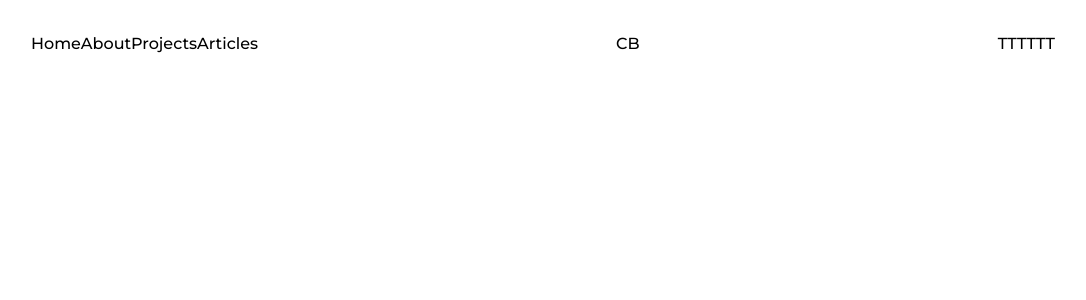
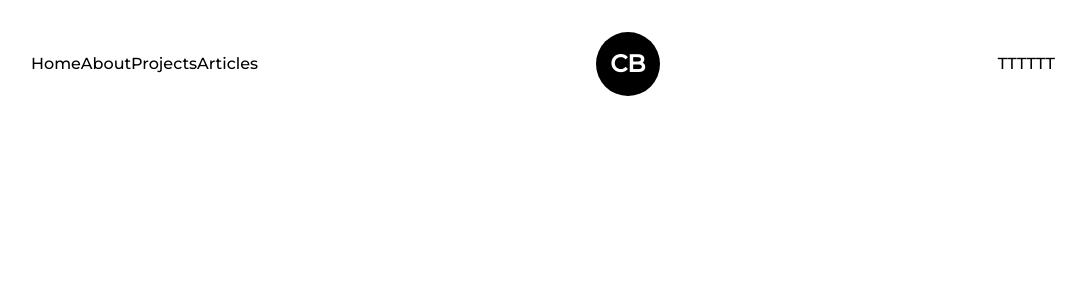
Before and after one commit to YM202c2100/tutorials, a Next.js app: page / in a window 1280 px wide. Shown: the top 300 px of the page, without its empty margins (97-1183 px from the left). Built offline with nearby package versions, Linux system fonts and the light colour scheme.

Commit message:
[style] ロゴを黒丸に設定

```diff
--- a/app/components/Logo.tsx
+++ b/app/components/Logo.tsx
@@ -2,7 +2,11 @@ import Link from "next/link"
 
 const Logo = ()=>{
   return(
-    <Link href="/">CB</Link>
+    <div className="bg-black w-16 h-16 rounded-full flex justify-center items-center">
+      <Link href="/"
+            className="text-white font-bold text-2xl"
+      >CB</Link>
+    </div>
   )
 }
 
```
